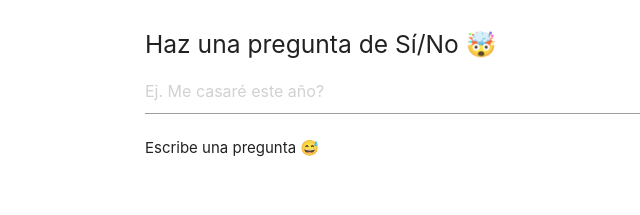
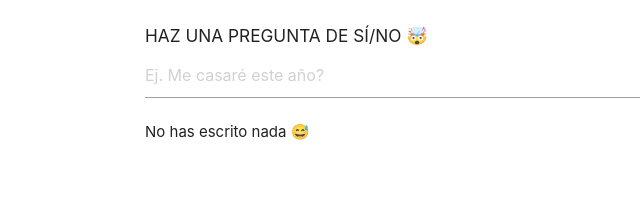
Before and after one commit to marlons0707/vuelearn, a plain HTML site: page index.html in a window 1280 px wide. Shown: the whole page, without its empty margins (47-687 px from the left). Drawn offline with nearby package versions, Linux system fonts and the light colour scheme.

Commit message:
Documentando

```diff
--- a/index.html
+++ b/index.html
@@ -11,6 +11,7 @@
 
     <title>Si / No - VueJS</title>
     <link rel="icon" href="public/favicon.ico" sizes="30x30">
+    <meta name="theme-color" content="#FFCF56">
 
 </head>
 <body>
@@ -20,7 +21,7 @@
         <div class="container">
 
             <div class="section">
-                <h5>Haz una pregunta de Sí/No 🤯</h5>
+                <h6>HAZ UNA PREGUNTA DE SÍ/NO 🤯</h6>
                 <input type="text" v-model="pregunta" placeholder="Ej. Me casaré este año?">
 
                 <p>{{ respuesta }}</p>
@@ -50,7 +51,7 @@
             el: '#app',
             data: {
                 pregunta: '',
-                respuesta: 'Escribe una pregunta 😅',
+                respuesta: 'No has escrito nada 😅',
                 imagen: ''
             },
 
```
Also changed, not shown: 1 other file.
